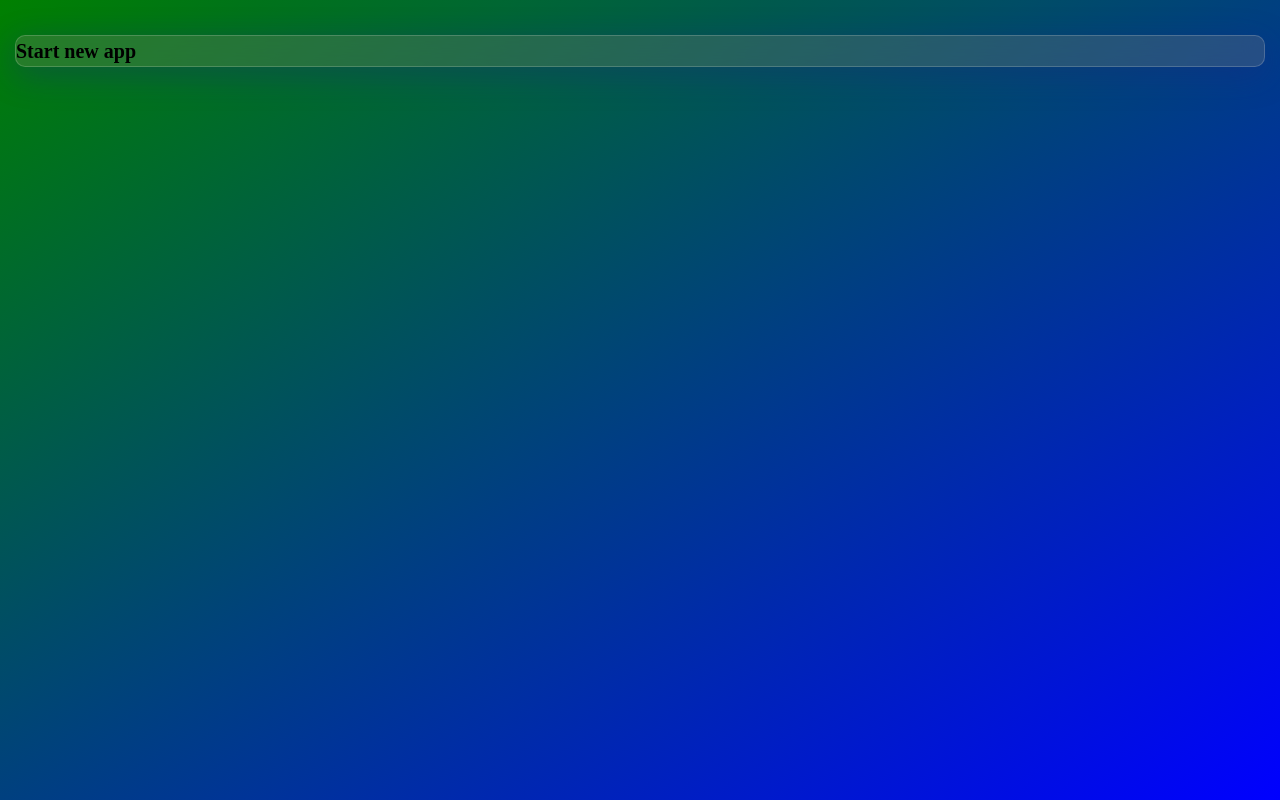
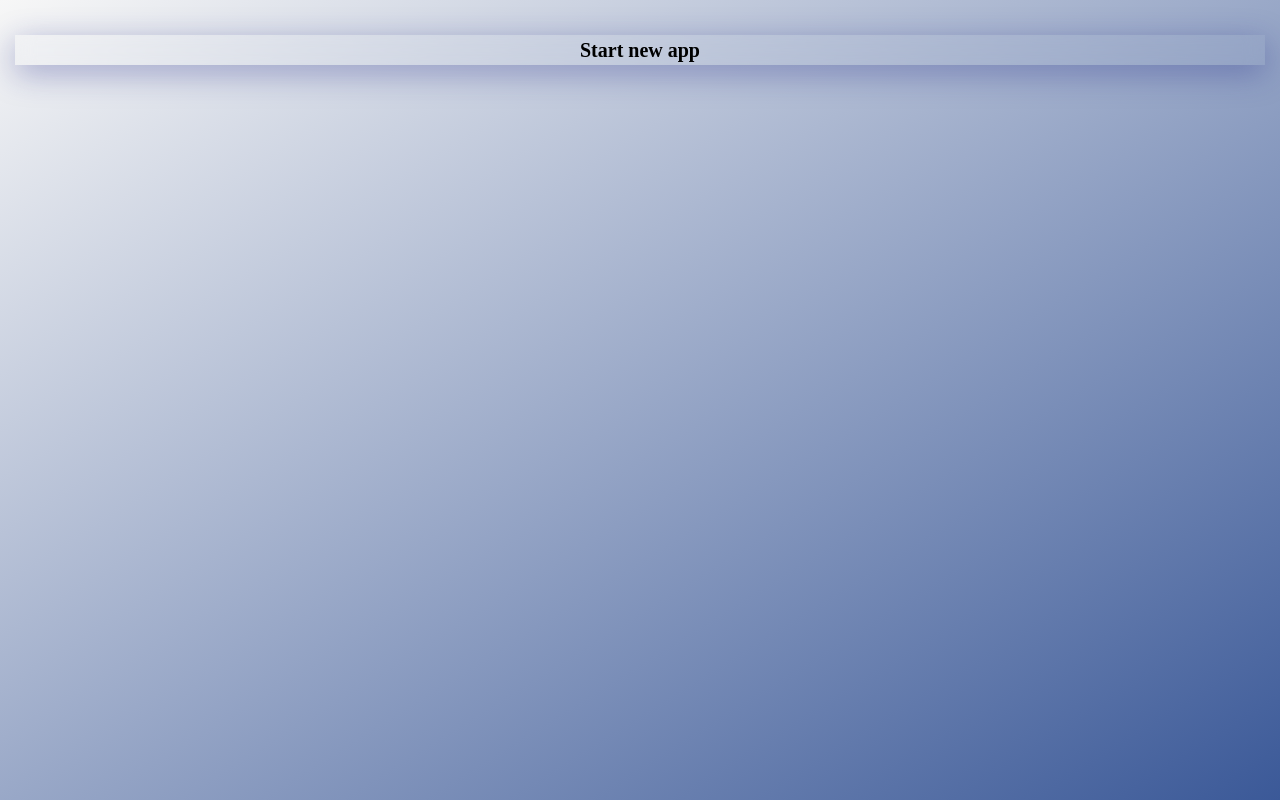
Before and after one commit to BojanMijatovic/Learn-React-step-by-step, a React (Create React App) app in the folder Practice Projects/weather/: page / in a window 1280 px wide. Built offline with nearby package versions, Linux system fonts and the light colour scheme.

Commit message:
starting app

```diff
--- a/Practice Projects/weather/src/components/App.module.scss
+++ b/Practice Projects/weather/src/components/App.module.scss
@@ -1,8 +1,7 @@
 .app {
-    background: rgba(147, 131, 131, 0.25);
     box-shadow: 0 8px 32px 0 rgba(31, 38, 135, 0.37);
     backdrop-filter: blur(9.5px);
-    -webkit-backdrop-filter: blur(9.5px);
-    border-radius: 10px;
-    border: 1px solid rgba(255, 255, 255, 0.18);
+    display: flex;
+    align-items: center;
+    justify-content: center;
 }
--- /dev/null
+++ b/Practice Projects/weather/src/components/style/core/_variables.scss
@@ -0,0 +1,5 @@
+$white: #ffffff;
+$white-smoke-color: #f7f7f7;
+$mystic-color: #dfe3ee;
+$rock-blue-color: #8b9dc3;
+$mariner-color: #3b5998;
--- a/Practice Projects/weather/src/main.scss
+++ b/Practice Projects/weather/src/main.scss
@@ -1,6 +1,7 @@
+@import '../src/components/style/core/variables';
 body {
     min-height: 100vh;
-    background-image: linear-gradient(to bottom right, green, blue);
+    background-image: linear-gradient( to bottom right, $white-smoke-color, $mariner-color);
     padding: 3.5rem 1.5rem;
     background-attachment: fixed;
 }
```
